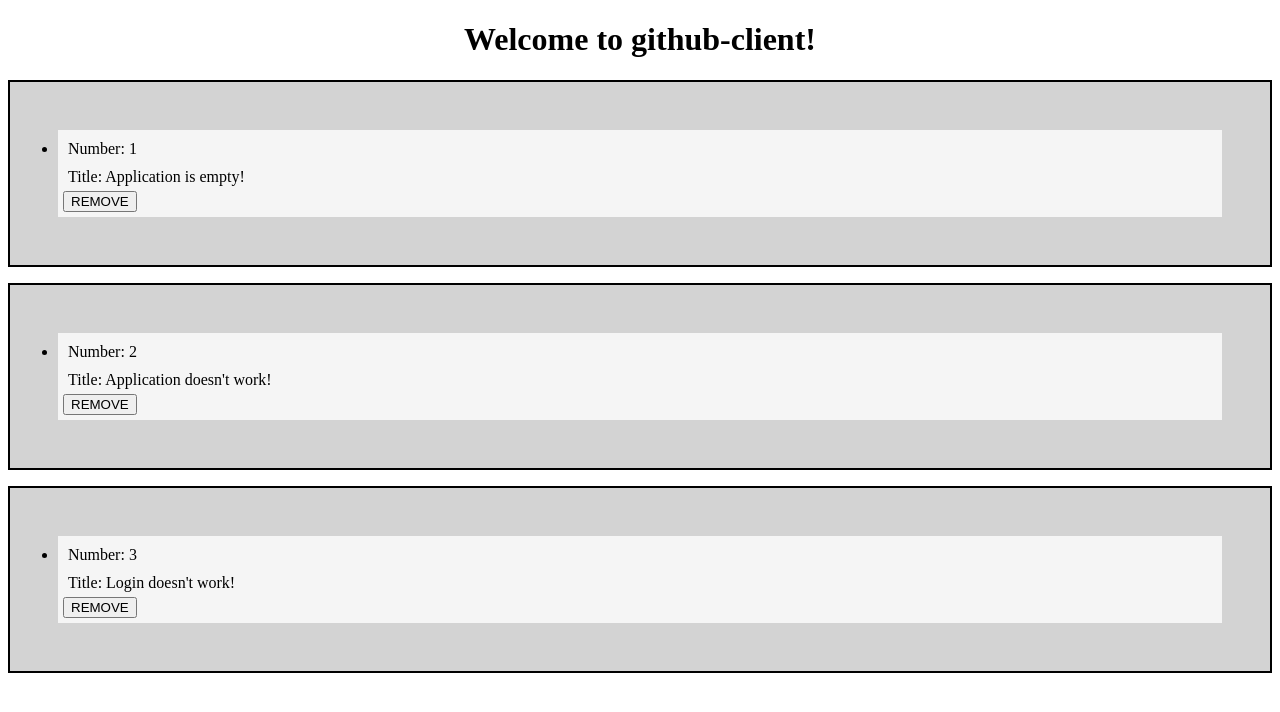
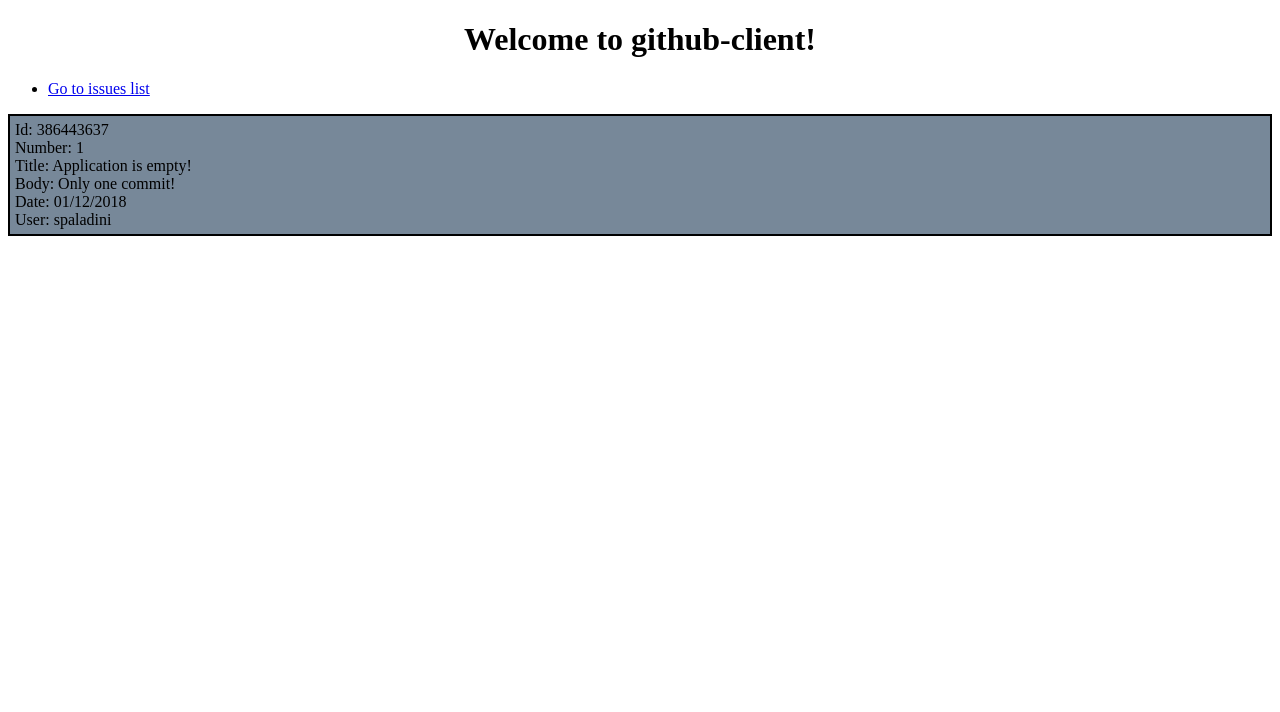
Before and after one commit to spaladini/github-client, an Angular app: page /issue/1 in a window 1280 px wide. Before the commit this address led to /. Shown: the top 712 px of the page. Built offline with nearby package versions, Linux system fonts and the light colour scheme.

Commit message:
routing con lista e dettaglio

```diff
--- a/src/app/app-routing.module.ts
+++ b/src/app/app-routing.module.ts
@@ -1,7 +1,12 @@
 import { NgModule } from '@angular/core';
-import { Routes, RouterModule } from '@angular/router';
+import { RouterModule, Routes } from '@angular/router';
+import { IssueListComponent } from './issue-list/issue-list.component';
+import { SingleIssueDetailsComponent } from './single-issue-details/single-issue-details.component';
 
-const routes: Routes = [];
+const routes: Routes = [
+  { path: 'issue-list', component: IssueListComponent },
+  { path: 'issue/:number', component: SingleIssueDetailsComponent }
+];
 
 @NgModule({
   imports: [RouterModule.forRoot(routes)],
--- a/src/app/app.component.html
+++ b/src/app/app.component.html
@@ -6,7 +6,13 @@
 </div>
 
 
-<app-issue-list></app-issue-list>
+<ul>
+  <li>
+    <nav>
+      <a routerLink="/issue-list">Go to issues list</a>
+    </nav>
+  </li>
+</ul>
 
 
 
--- a/src/app/app.module.ts
+++ b/src/app/app.module.ts
@@ -6,12 +6,14 @@ import { AppRoutingModule } from './app-routing.module';
 import { AppComponent } from './app.component';
 import { IssueListComponent } from './issue-list/issue-list.component';
 import { SingleIssueComponent } from './single-issue/single-issue.component';
+import { SingleIssueDetailsComponent } from './single-issue-details/single-issue-details.component';
 
 @NgModule({
   declarations: [
     AppComponent,
     IssueListComponent,
-    SingleIssueComponent
+    SingleIssueComponent,
+    SingleIssueDetailsComponent
   ],
   imports: [
     BrowserModule,
--- a/src/app/issues.service.ts
+++ b/src/app/issues.service.ts
@@ -58,6 +58,11 @@ export class IssuesService {
     return issues as Array<any>;
   }
 
+  public retrieveSingleIssue(issueNumber: number): any {
+    const found = issues.find(issue => issue.number === issueNumber);
+    return found;
+  }
+
   public retrieveIssuesFromWeb(): Observable<Array<Issue>> {
     return this.httpClient.get<Array<Issue>>(service_url);
   }
--- /dev/null
+++ b/src/app/single-issue-details/single-issue-details.component.css
@@ -0,0 +1,7 @@
+:host > div {
+    background-color: lightslategray;
+    padding: 5px;
+    border-style: solid;
+    border-color: black;
+    border-width: 2px;
+}
--- /dev/null
+++ b/src/app/single-issue-details/single-issue-details.component.html
@@ -0,0 +1,8 @@
+<div>
+  <div>Id: {{issue.id}}</div>
+  <div>Number: {{issue.number}}</div>
+  <div>Title: {{issue.title}}</div>
+  <div>Body: {{issue.body}}</div>
+  <div>Date: {{issue.created_at | date : 'dd/MM/yyyy'}}</div>
+  <div>User: {{issue.user.login}}</div>
+</div>
--- /dev/null
+++ b/src/app/single-issue-details/single-issue-details.component.ts
@@ -0,0 +1,27 @@
+import { Component, OnInit } from '@angular/core';
+import { ActivatedRoute } from '@angular/router';
+import { IssuesService } from '../issues.service';
+import { Issue } from '../model/github.model';
+
+@Component({
+  selector: 'app-single-issue-details',
+  templateUrl: './single-issue-details.component.html',
+  styleUrls: ['./single-issue-details.component.css']
+})
+export class SingleIssueDetailsComponent implements OnInit {
+
+  issue: Issue;
+
+  constructor(private issuesService: IssuesService,
+    private route: ActivatedRoute) { }
+
+  ngOnInit() {
+    const issueNumberAsString = this.route.snapshot.params['number'];
+    // tslint:disable-next-line:radix
+    const issueNumber = parseInt(issueNumberAsString);
+    console.log(issueNumber);
+    this.issue = this.issuesService.retrieveSingleIssue(issueNumber);
+    console.log(this.issue);
+  }
+
+}
--- a/src/app/single-issue/single-issue.component.html
+++ b/src/app/single-issue/single-issue.component.html
@@ -3,4 +3,5 @@
   <div>Title: {{issue.title}}</div>
 
   <button (click)="remove()">REMOVE</button>
+  <a routerLink="/issue/{{issue.number}}">Go to details</a>
 </div>
```
Also changed, not shown: 1 other file (tests, documents, lock files or other folders).
